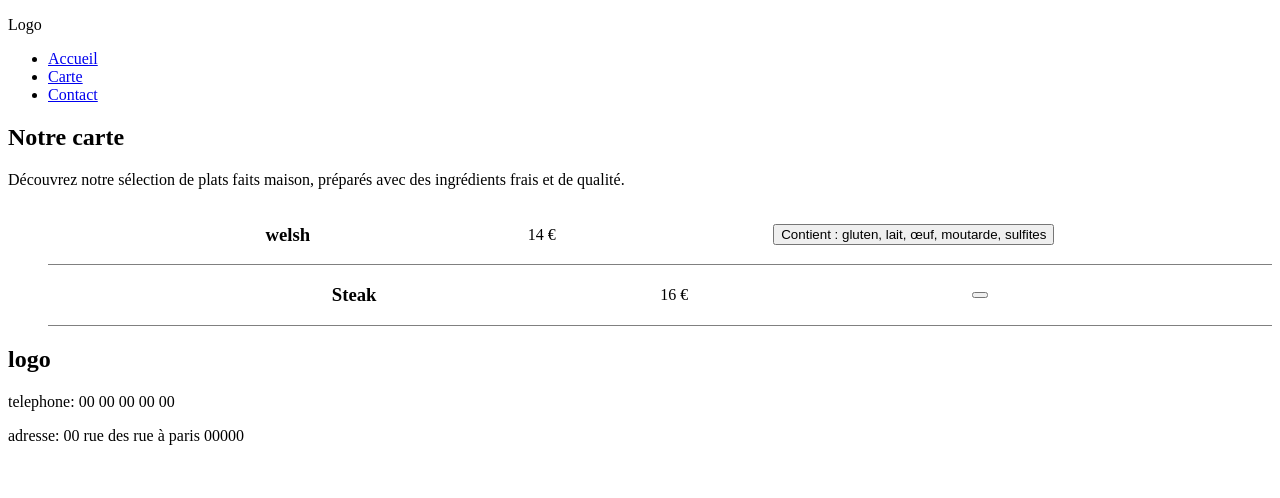
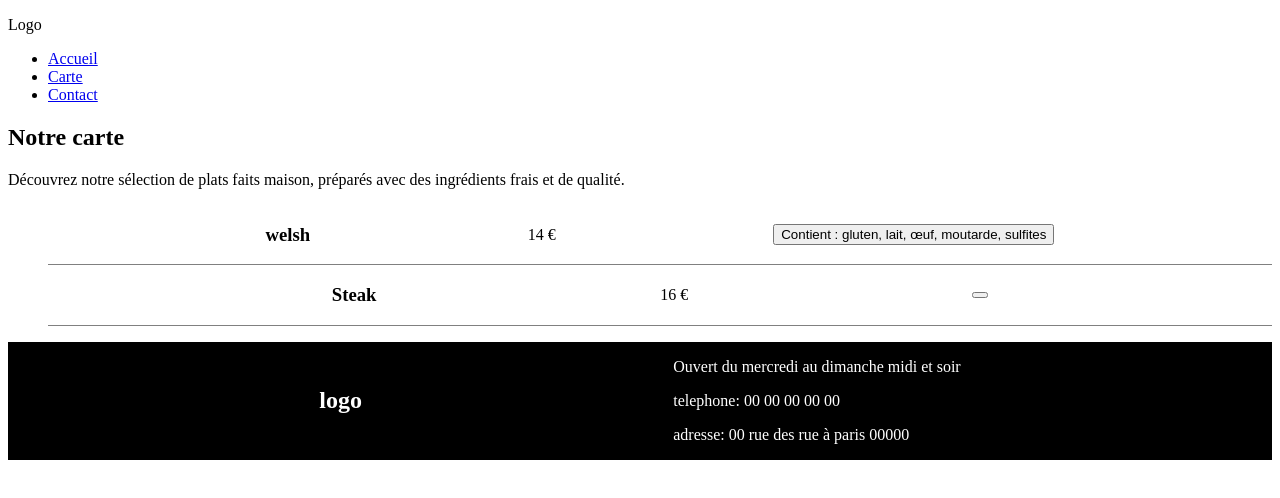
Before and after one commit to deknuydtbenjamin/restau, a React (Vite) app: page / in a window 1280 px wide. Shown: the top 498 px of the page. Built offline with nearby package versions, Linux system fonts and the light colour scheme.

Commit message:
style: footer

```diff
--- a/src/components/footer/Footer.tsx
+++ b/src/components/footer/Footer.tsx
@@ -2,13 +2,17 @@ import style from "./footer.module.css"
 
 export default function Footer() {
     return(
-        <section>
+        <footer className={style.footer}>
+
+        <section className={style.info}>
             <h2>logo</h2>
             <section>
+                <p>Ouvert du mercredi au dimanche midi et soir</p>
                 <p>telephone: 00 00 00 00 00</p>
                 <p>adresse: 00 rue des rue à paris 00000 </p>
             </section>
 
         </section>
+        </footer>
     )
 }
--- a/src/components/footer/footer.module.css
+++ b/src/components/footer/footer.module.css
@@ -0,0 +1,10 @@
+.footer{
+background-color: black;
+}
+
+.info{
+    color: white;
+    display: flex;
+    justify-content: space-evenly;
+    align-items: center;
+}
```
